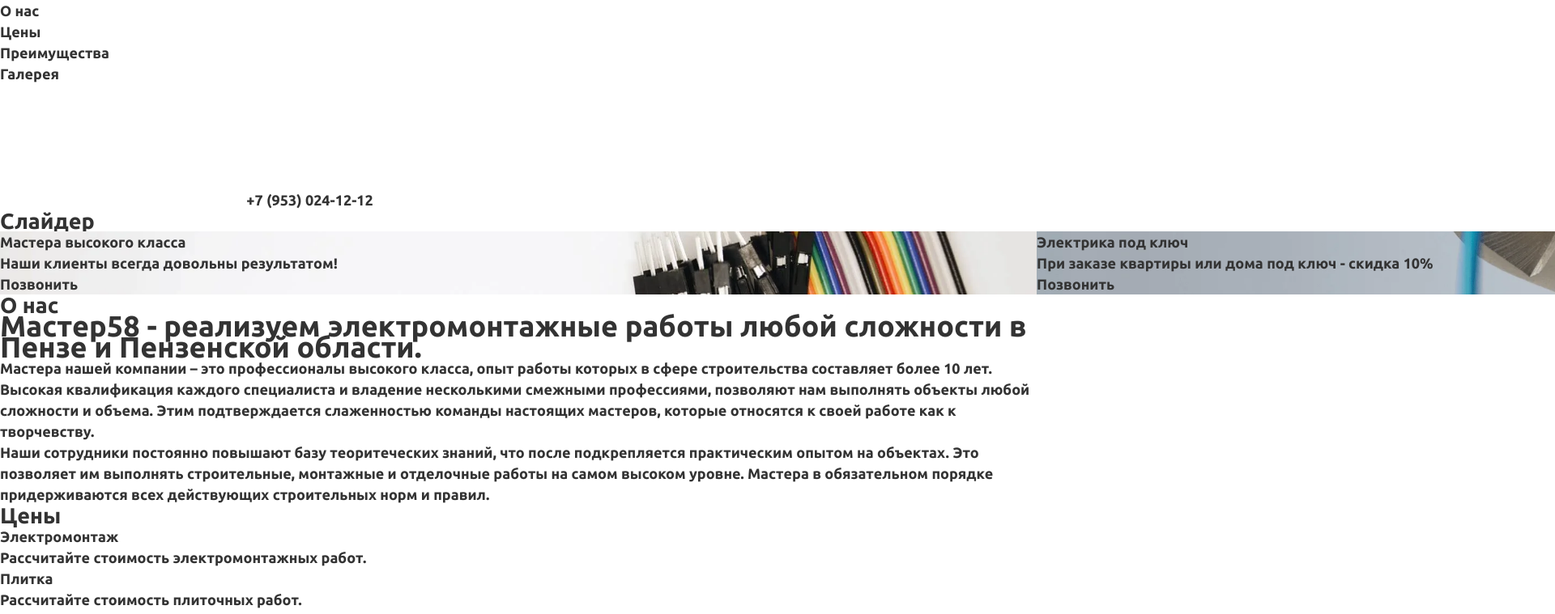
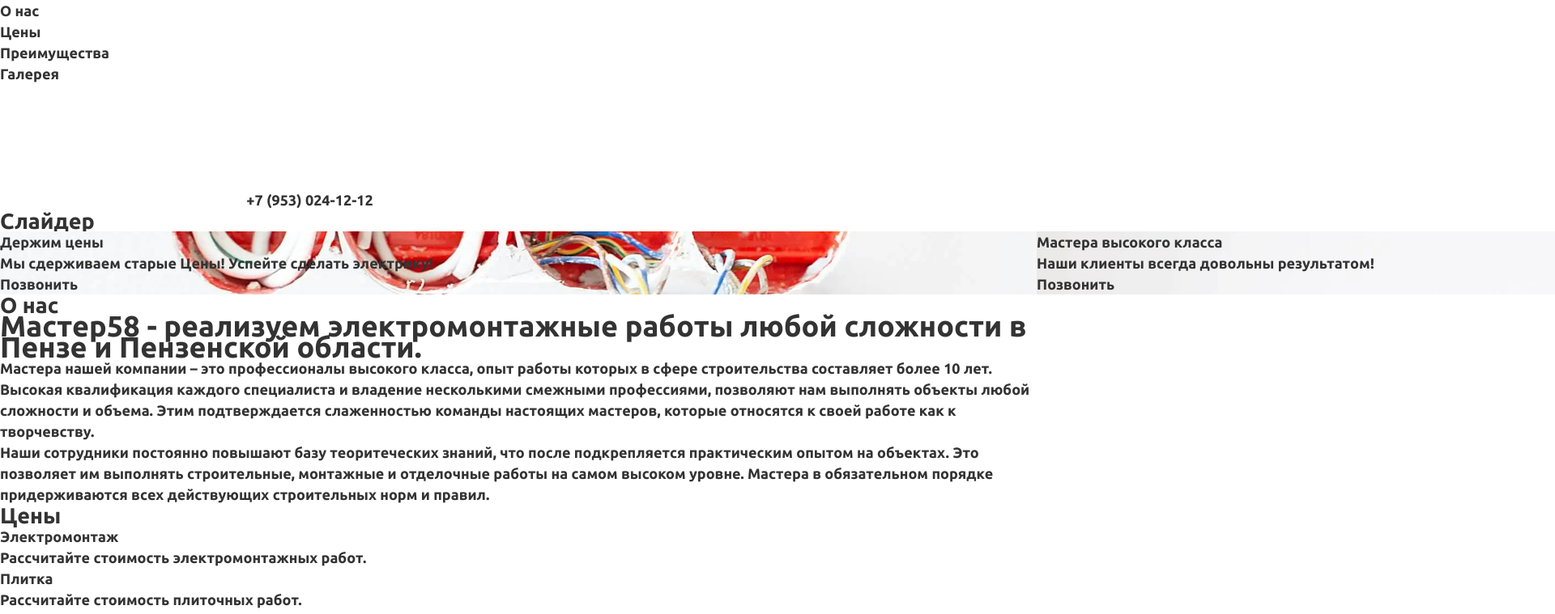
Before and after one commit to SDim87/building-master, a Vue app: page src/index.html in a window 1280 px wide. Shown: the part 1991-2750 px from the top of the page at 81% size, 1920 px wide, since content can reach past the window. Built offline with nearby package versions, Linux system fonts and the light colour scheme; files whose address does not match are found by name.

Commit message:
Добавил еще один слайд

```diff
--- a/src/index.html
+++ b/src/index.html
@@ -183,6 +183,20 @@
         <h2 class="visually-hidden">Слайдер</h2>
         <div class="slider__container js-slider__container">
           <div class="swiper-wrapper">
+            <div
+              class="slider__item swiper-slide"
+              style="background: url(${require('./static/images/slider/slider__img-0-1.webp')}) 50% 50%; background-size: cover;"
+            >
+              <div class="container container_from_slider">
+                <div class="slider__title">Держим цены</div>
+                <p class="slider__text">
+                  Мы сдерживаем старые Цены! Успейте сделать электрику!
+                </p>
+                <a class="button button_brand" href="tel:+7(953)024-12-12">
+                  Позвонить
+                </a>
+              </div>
+            </div>
             <div
               class="slider__item swiper-slide"
               style="background: url(${require('./static/images/slider/slider__img-1.webp')}) 50% 50%; background-size: cover;"
```
Also changed, not shown: src/static/images/slider/slider__img-0-1.webp (added).
